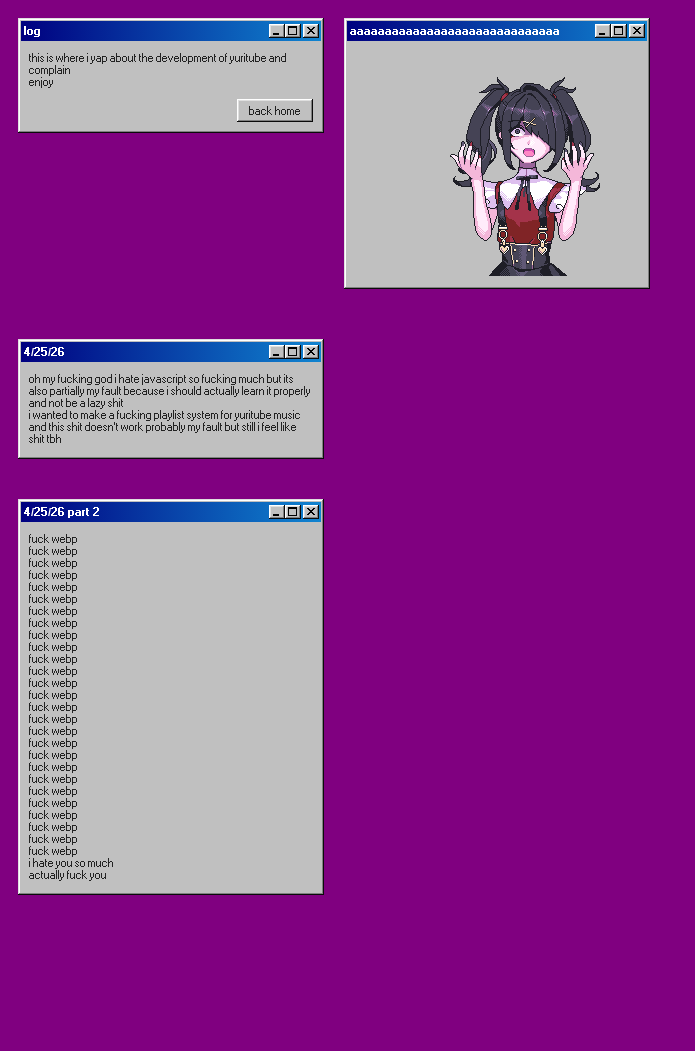
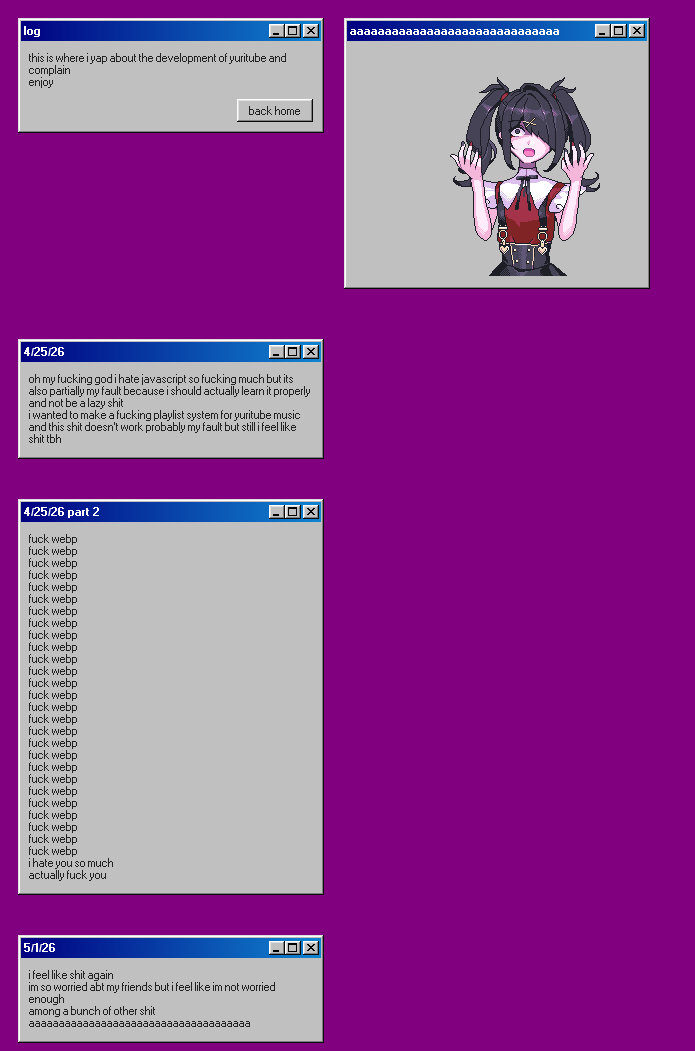
Before and after one commit to not-executable/yuritube, a plain HTML site: page log.html in a window 1280 px wide. Shown: the whole page, without its empty margins (0-695 px from the left). Before the commit the page ends 903 px from the top, so only its background shows below. Drawn offline with nearby package versions, Linux system fonts and the light colour scheme; a web font is replaced by a local one.

Commit message:
aaaaaaaaaaaaaaaaaaaaaaaaaaaaaaa

```diff
--- a/log.html
+++ b/log.html
@@ -112,6 +112,26 @@
   </div>
   </div>
 </div>
+<div style="padding-top: 40px; padding-left: 10px;">
+<div class="window" style="width: 300px">
+  <div class="title-bar">
+    <div class="title-bar-text">5/1/26</div>
+    <div class="title-bar-controls">
+      <button aria-label="Minimize"></button>
+      <button aria-label="Maximize"></button>
+      <button aria-label="Close"></button>
+    </div>
+  </div>
+  <div class="window-body">
+    <p>
+       i feel like shit again <br>
+      im so worried abt my friends but i feel like im not worried enough <br>
+      among a bunch of other shit <br>
+      aaaaaaaaaaaaaaaaaaaaaaaaaaaaaaaaaaaaa
+    </p>
+  </div>
+  </div>
+</div>
 <script src="scripts.js"></script>
 </body>
 </html>
```
